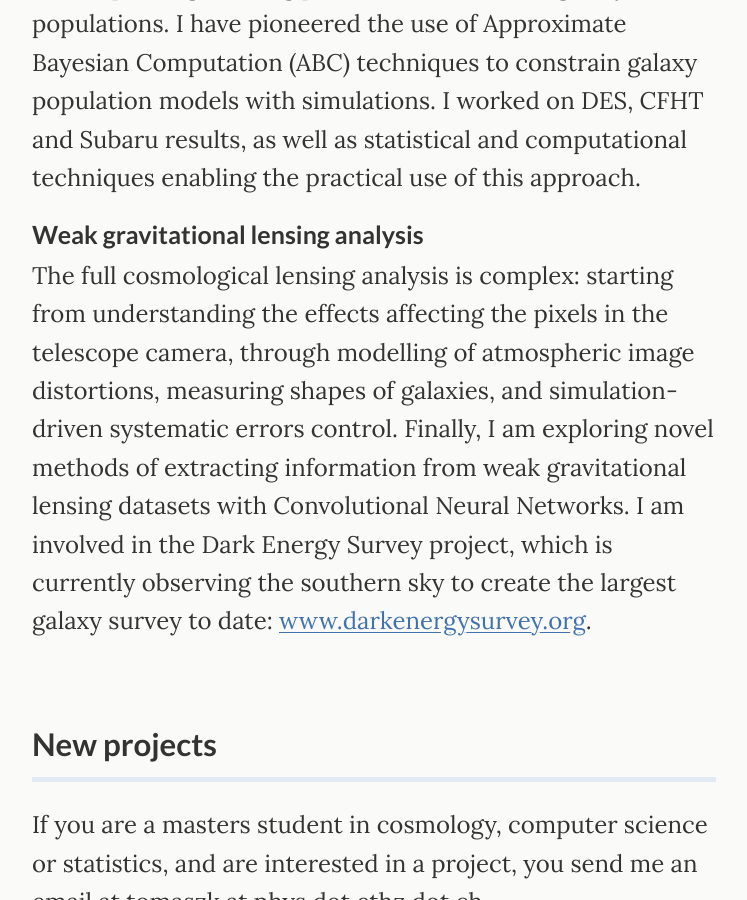
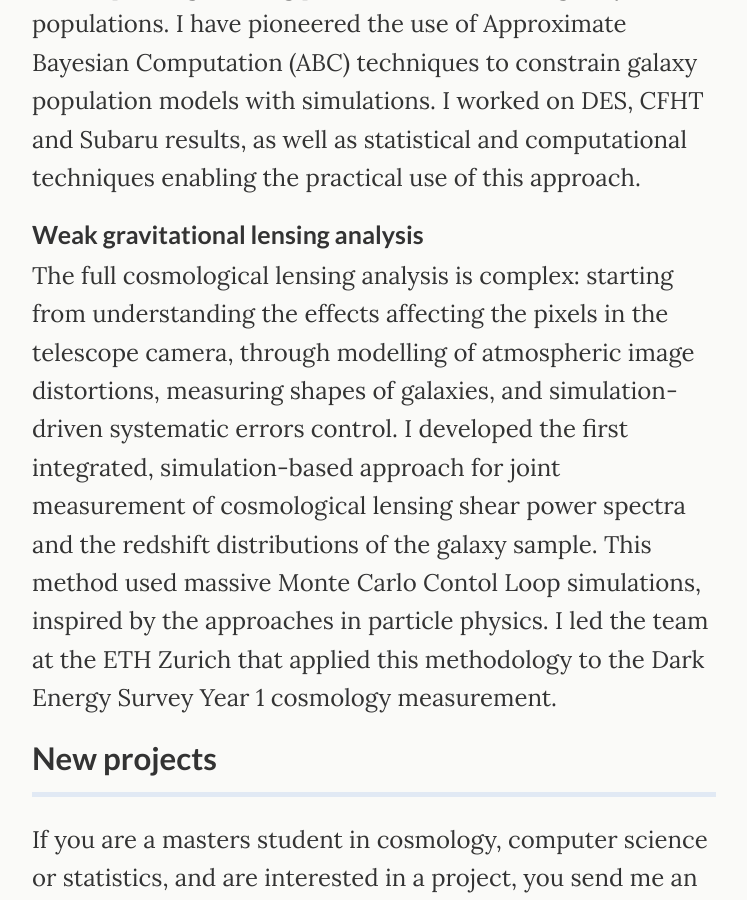
Before and after one commit to tomaszkacprzak/tomaszkacprzak.github.io, a Jekyll site: the page built from index.md, in a window 1280 px wide and 900 px high, scrolled down 2550 px. Shown: the whole window, without its empty margins (266-1013 px from the left). Built offline with Jekyll 4.4.1, drawn with Linux system fonts in a browser that asks for light colours.

Commit message:
Update index.md

```diff
--- a/index.md
+++ b/index.md
@@ -41,27 +41,26 @@ I have introduced the deep learning appraches to constraining cosmological param
  * I was the PI of the ["Deep Learning for Observational Cosmology"](https://datascience.ch/project/deep-learning-for-observational-cosmology-dloc/) programme at the Swiss Data Science Center (SDSC).
  * I was the lead organizer for the workshop ["Artificial Intelligence Methods in Cosmology"](https://sites.google.com/site/aicosmo2019/), held in Monte Verita, Ascona, 9-12 June 2019.
 
+
 ### Neutron Diffaction Inverse Problems
 
 I am the SDSC lead of the collaborative project "Robust and scalable Machine Learning algorithms for Laue 3-Dimensional Neutron Diffraction Tomography" at the PSI. I am collaborating with the beamline scientists on developing novel methods to dramatially accelerate the polycrystalline grain indexing process from neutron diffraction images and improve the indexing precision. Neutron diffraction uses a wide wavelength beam, which the inversion process is particularly difficult due to its combinatorial nature.
+
 
 ### Climate simulations compression
 
 I am the lead data scientist at SDSC's contribution to the [Exclaim](https://exclaim.ethz.ch/) project. I am developing fast and versatile methods for compressing massive climate simulations, aiming at 1 km resolution maps produced by the upcoming Alps supercomputing cluster at CSCS. I am investigating possible applications of machine learning techniques to aid the efficiency and accuracy of climate simulations.
 
+
 ### Forward modelling of telescope images
 
 I have worked on building end-to-end simulations of various telescope images, using parametric models for galaxy populations.
-I have pioneered the use of Approximate Bayesian Computation (ABC) techniques to constrain galaxy population models with simulations.
-I worked on DES, CFHT and Subaru results, as well as statistical and computational techniques enabling the practical use of this approach.
+I have pioneered the use of Approximate Bayesian Computation (ABC) techniques to constrain galaxy population models with simulations. I worked on DES, CFHT and Subaru results, as well as statistical and computational techniques enabling the practical use of this approach.
+
 
 ### Weak gravitational lensing analysis
 
-The full cosmological lensing analysis is complex: starting from understanding the effects affecting the pixels in the telescope camera, through modelling of atmospheric image distortions, measuring shapes of galaxies, and simulation-driven systematic errors control. Finally, I am exploring novel methods of extracting information from weak gravitational lensing datasets with Convolutional Neural Networks.
-I am involved in the Dark Energy Survey project, which is currently observing the southern sky to create the largest galaxy survey to date: [www.darkenergysurvey.org](www.darkenergysurvey.org).
-
-
-<br>
+The full cosmological lensing analysis is complex: starting from understanding the effects affecting the pixels in the telescope camera, through modelling of atmospheric image distortions, measuring shapes of galaxies, and simulation-driven systematic errors control. I developed the first integrated, simulation-based approach for joint measurement of cosmological lensing shear power spectra and the redshift distributions of the galaxy sample. This method used massive Monte Carlo Contol Loop simulations, inspired by the approaches in particle physics. I led the team at the ETH Zurich that applied this methodology to the Dark Energy Survey Year 1 cosmology measurement.
 
 
 ## New projects
```
